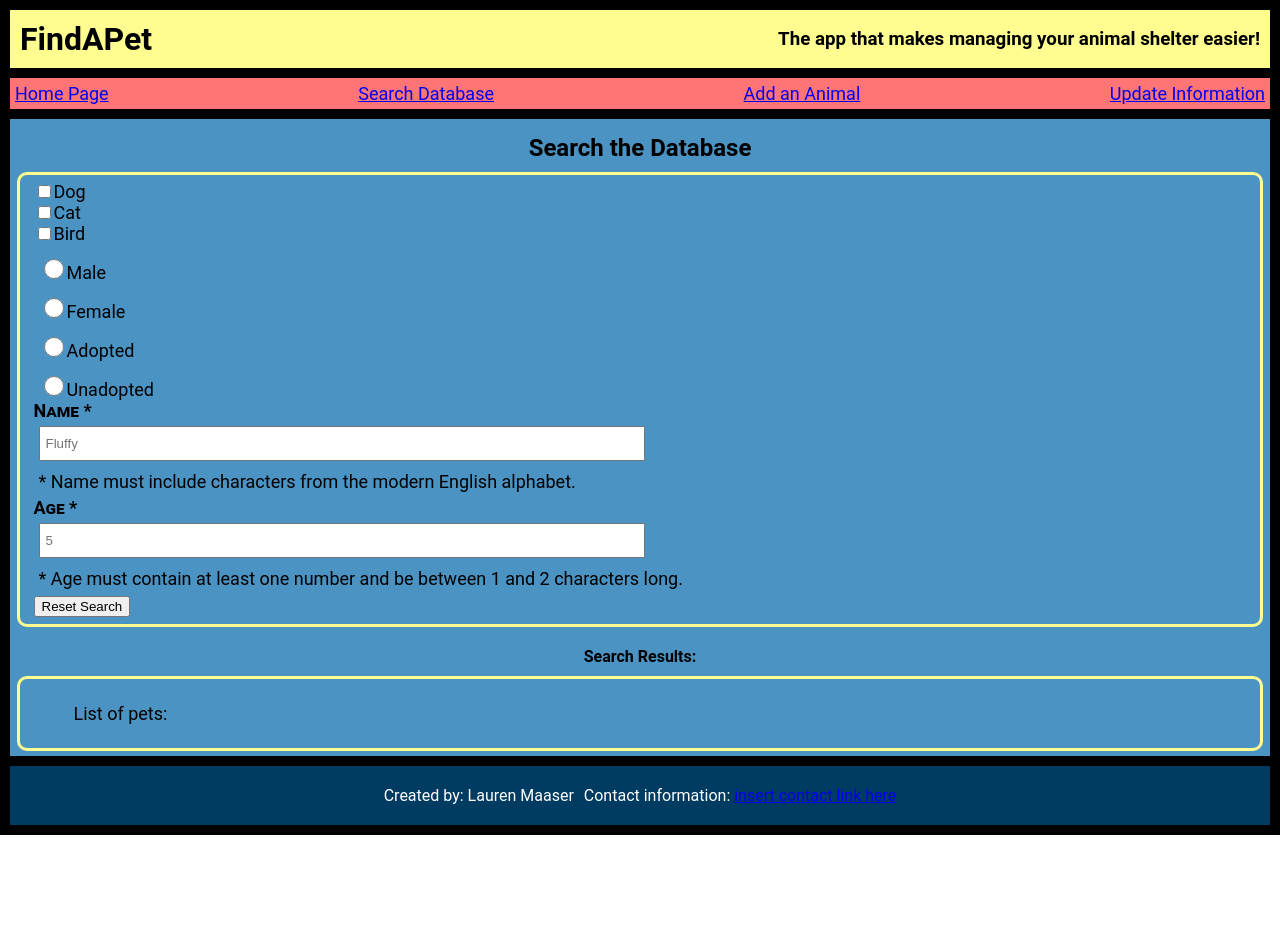
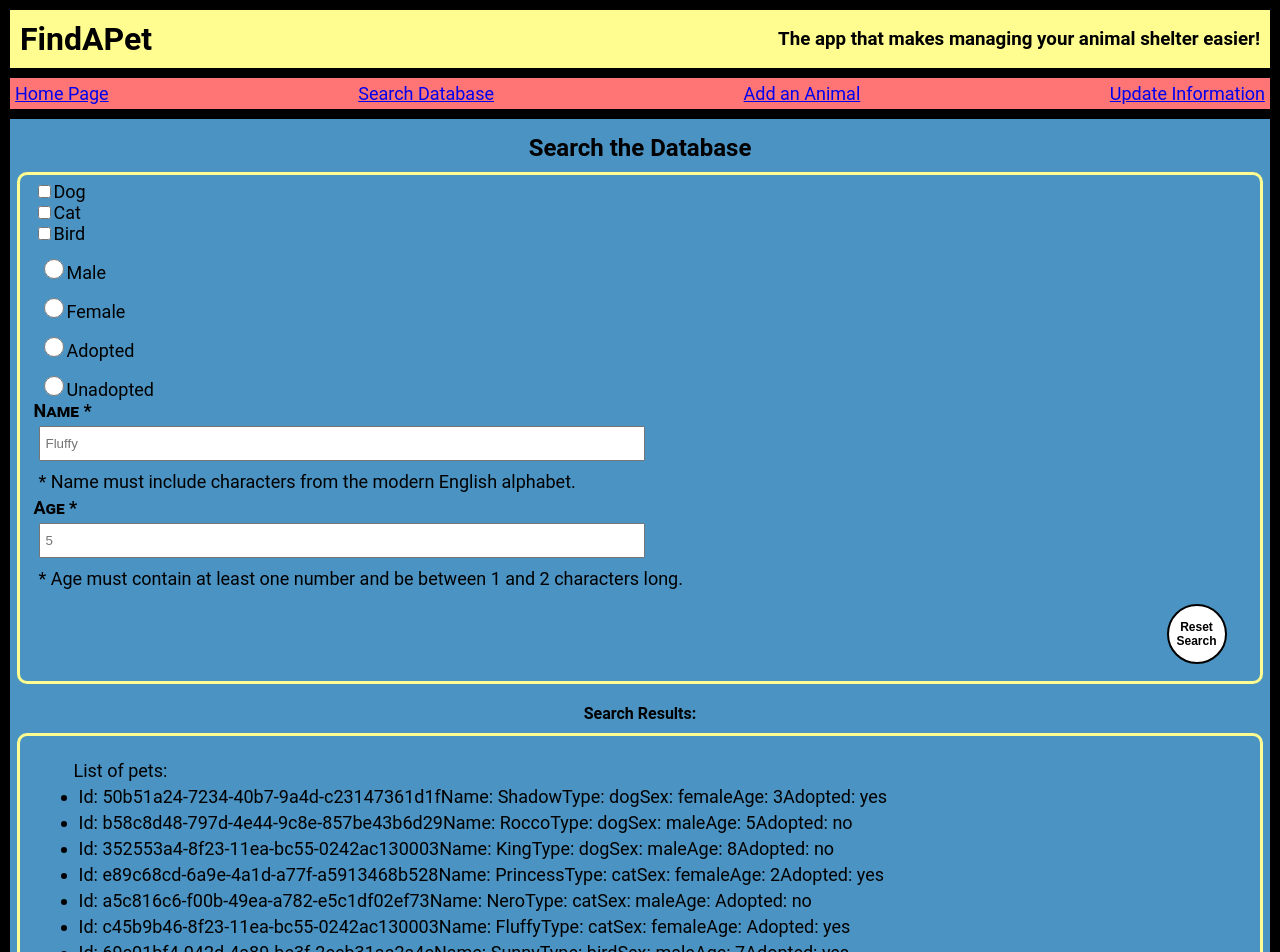
Before and after one commit to Lmcmaaser/find-a-pet-app, a React (Create React App) app: page /search in a window 1280 px wide. Shown: the top 952 px of the page. Before the commit the page ends 835 px from the top, so only its background shows below. Built offline with nearby package versions, Linux system fonts and the light colour scheme.

Commit message:
search filter not working

```diff
--- a/src/Search/Search.css
+++ b/src/Search/Search.css
@@ -71,7 +71,7 @@
   display: none;
 }
 
-.container input:checked ~ .checkmark:after {
+/*.container input:checked ~ .checkmark:after {
   display: block;
 }
 
@@ -85,7 +85,7 @@
   -webkit-transform: rotate(45deg);
   -ms-transform: rotate(45deg);
   transform: rotate(45deg);
-}
+}*/
 
 input[type=text] {
   margin: 5px;
@@ -94,7 +94,7 @@
   height: 35px;
 }
 
-.submit-button {
+.reset-button {
   border-radius: 30px;
   border: 2px solid black;
   display: block;
--- a/src/Search/Search.js
+++ b/src/Search/Search.js
@@ -46,10 +46,9 @@
     this.setState({
       adoptedFilter: filter
     })
-    console.log("adopted", filter)
   }
 
-  updateDog(filter) {
+  /*updateDog(filter) {
     this.setState({
       dogFilter: filter
     })
@@ -64,6 +63,12 @@
   updateBird(filter) {
     this.setState({
       birdFilter:filter
+    })
+  }*/
+
+  updatePetType(filter) {
+    this.setState({
+      petTypeFilter: filter = ["dog", "cat", "bird"]
     })
   }
 
@@ -91,38 +96,27 @@
       checked: !this.state.checked
     });
   }*/
-  /*a function that takes in an array of pets and returns a filtered array based on the filter values on the state
+  /*a function that takes in an array of pets and returns a filtered array based on the filter values on the state*/
   // checking for equality
-  // In the filter callback, check each filter to see if it was applied. If it has a value and that value does not match the pet's value, return false (leave the pet out of the results). If the filter callback checks all the filters and still hasn't returned false, return true (keep the pet in the results).*/
+  //logical operator (&&) returns the boolean value TRUE if both operands are TRUE and returns FALSE otherwise//
   getFilteredPets = (pets) => {
     return pets.filter((pet) => {
-        if (this.state.nameFilter && pet.name === this.state.nameFilter)
-          return true; //works
-        if (this.state.dogFilter && pet.pet_type === this.state.dogFilter)
-          return true; //works
-        if (this.state.catFilter && pet.pet_type === this.state.catFilter)
-          return true; //works
-        if (this.state.birdFilter && pet.pet_type === this.state.birdFilter)
-          return true; //works
-        if (this.state.sexFilter && pet.sex === this.state.sexFilter)
-          return true;
-        if (this.state.adoptedFilter && pet.adopted === this.state.adoptedFilter)
-          return true;
-        if (this.state.ageFilter && pet.age === this.state.ageFilter)
-          return true; //works
-        return false;
-    });
+        if ((!this.state.nameFilter || (this.state.nameFilter && pet.name === this.state.nameFilter))
+         && (!this.state.petTypeFilter || (this.state.petTypeFilter && pet.pet_type === this.state.petTypeFilter))
+         && (!this.state.sexFilter || (this.state.sexFilter && pet.sex === this.state.sexFilter))
+         && (!this.state.adoptedFilter || (this.state.adoptedFilter && pet.adopted === this.state.adoptedFilter))
+         && (!this.state.ageFilter || (this.state.ageFilter && pet.age === this.state.ageFilter))){
+         return true;
+       }
+       else {
+         return false;
+       }
+    })
   }
 
-  //does nothing currently
-  /*handleSubmit(event) {
-    event.preventDefault();
-    const filteredPets = this.getFilteredPets()
-    console.log("handleSubmit():", filteredPets)
-  }*/
 
-  // does not reset the state, just unselects everything
-  // resetForm(event) {
+
+  // unselects everything
   resetForm = () => {
     this.setState({
       name: '',
@@ -135,8 +129,6 @@
     });
   }
 
-  // document.getElementById("search-form").reset();
-  // onSubmit={event => this.handleSubmit(event)}
   render () {
     const { pets=[] } = this.context
     let filteredPets = this.getFilteredPets(pets)
@@ -154,7 +146,7 @@
                   name="pet_type"
                   value="dog"
                   aria-label="select pet type"
-                  onChange={event => this.updateDog(event.target.value)}
+                  onChange={event => this.updatePetType(event.target.value)}
                 />
                 <span className="checkmark"></span>
               Dog</label>
@@ -166,7 +158,7 @@
                   name="pet_type"
                   value="cat"
                   aria-label="select pet type"
-                  onChange={event => this.updateCat(event.target.value)}
+                  onChange={event => this.updatePetType(event.target.value)}
                 />
                 <span className="checkmark"></span>
               Cat</label>
@@ -178,7 +170,7 @@
                   name="bird"
                   value="bird"
                   aria-label="select pet type"
-                  onClick={event => this.updateBird(event.target.value)}
+                  onClick={event => this.updatePetType(event.target.value)}
                 />
                 <span className="checkmark"></span>
               Bird</label>
```
